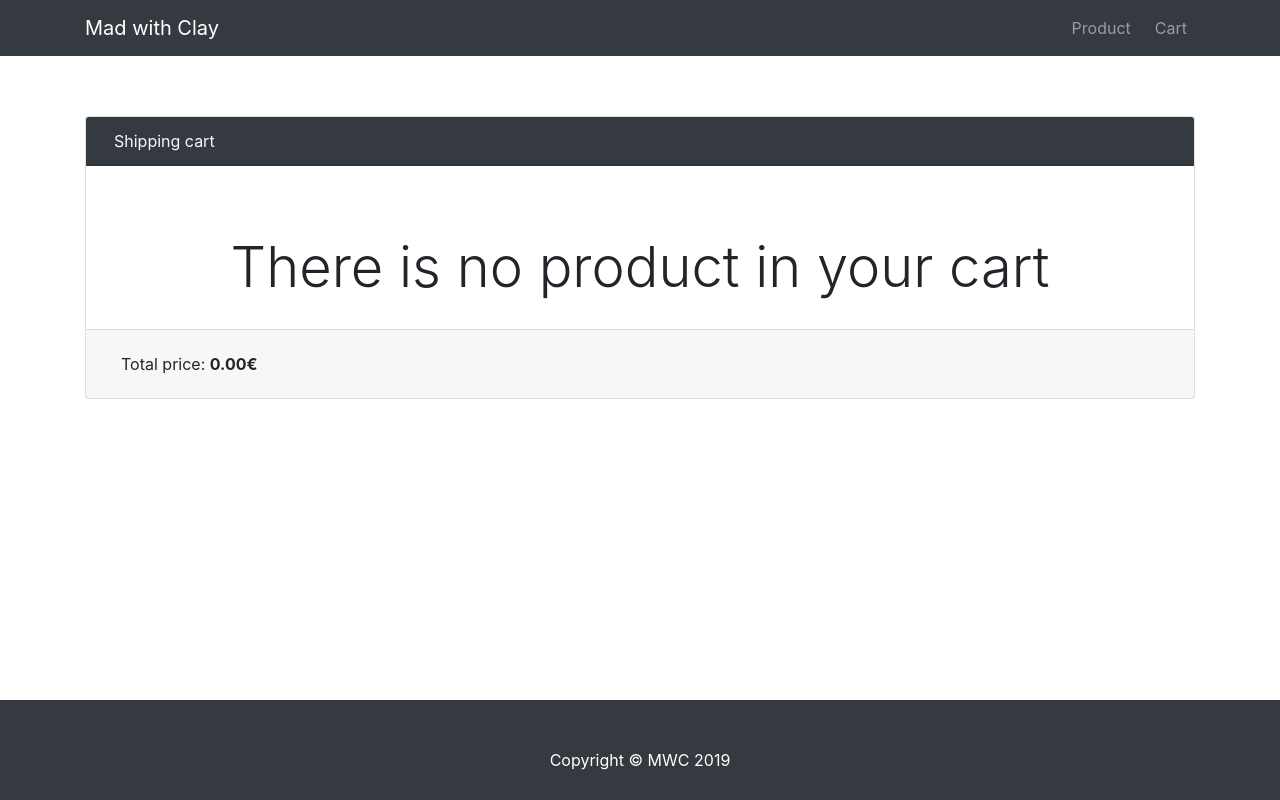
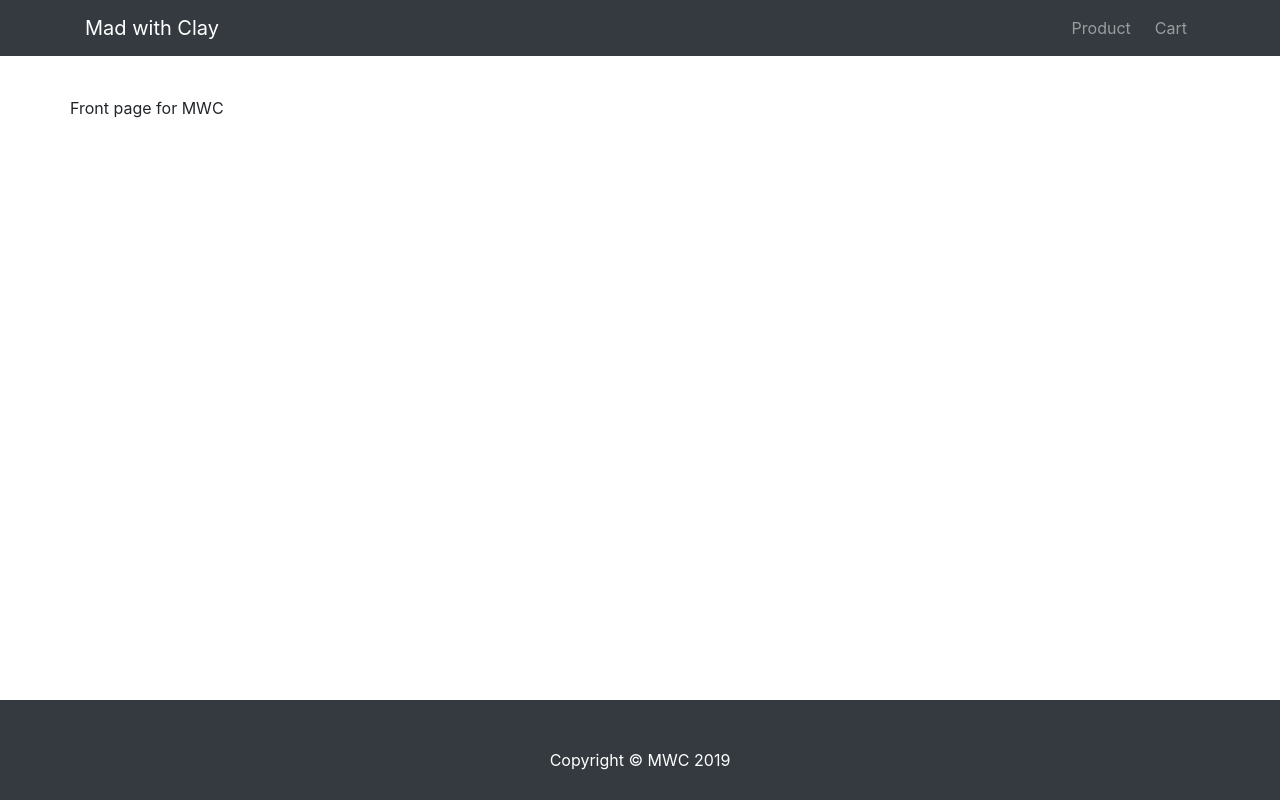
Before and after one commit to pingkee/MWC-webclient, a React (Create React App) app: page /home in a window 1280 px wide. Built offline with nearby package versions, Linux system fonts and the light colour scheme.

Commit message:
refactor: adding back cart

```diff
--- a/src/App.tsx
+++ b/src/App.tsx
@@ -37,10 +37,10 @@ function App() {
                 <Route exact path={'/'} render={() => {
                     return <Redirect to={'/home'}/>
                 }}/>
+                <Route exact path={'/home'} component={Home}/>
                 <Route exact path={'/products'} component={ProductPage}/>
                 <Route exact path={'/products/:id'} component={ProductDetail}/>
                 <Route exact patr={'/cart'} component={ShoppingCart}/>
-                <Route exact path={'/home'} component={Home}/>
             </Switch>
             <Footer/>
         </React.Fragment>
```
